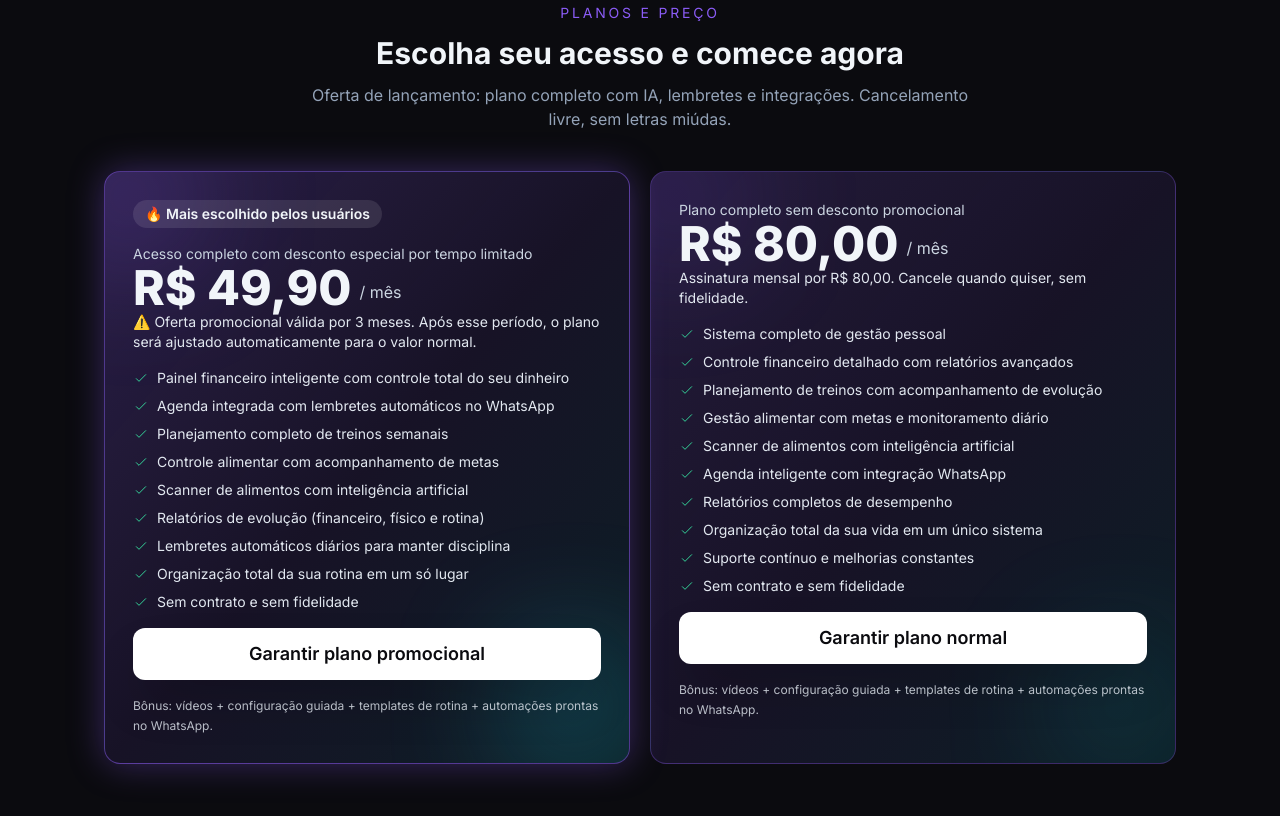
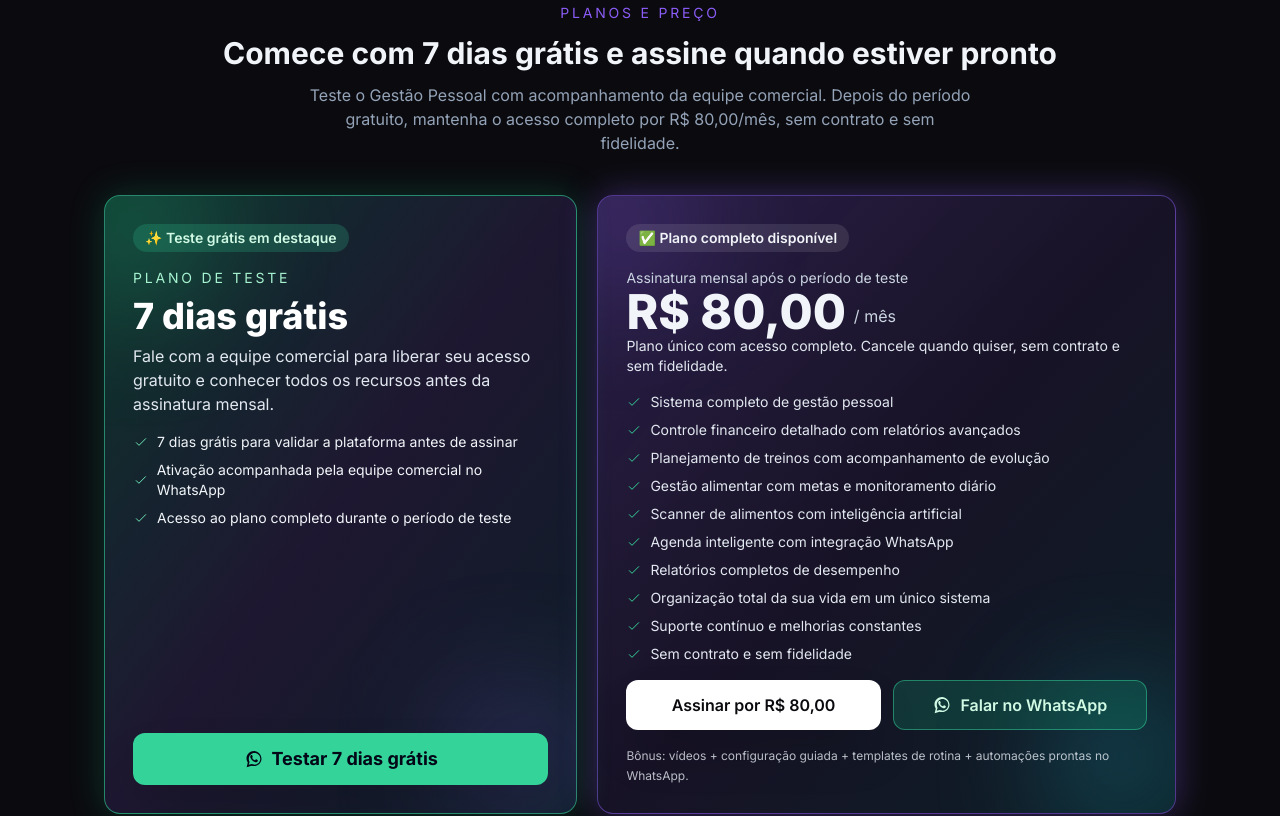
Before and after one commit to fa9958189/Gestao-Pessoal-Principal, a Next.js app: page / in a window 1280 px wide. Shown: the part 3600-4416 px from the top of the page. Built offline with nearby package versions, Linux system fonts and the light colour scheme.

Commit message:
Atualiza planos e destaca teste gratis

```diff
--- a/app/page.tsx
+++ b/app/page.tsx
@@ -109,7 +109,7 @@ export default function HomePage() {
       <AISection />
       <RemindersSection />
       <ResultsSection />
-      <PricingSection onOpenOverlay={handleOpenOverlay} />
+      <PricingSection />
       <FinalCTA onOpenOverlay={handleOpenOverlay} />
       {isOverlayOpen ? <FinalizarOverlay onClose={handleCloseOverlay} /> : null}
     </main>
--- a/components/PricingSection.tsx
+++ b/components/PricingSection.tsx
@@ -1,27 +1,20 @@
 "use client";
 
 import { motion } from "framer-motion";
-import { CheckIcon } from "./icons";
+import { CheckIcon, WhatsAppIcon } from "./icons";
 
-const STRIPE_LINK_PROMO = "https://buy.stripe.com/6oUbJ350F5Xv7c51M5aR201";
 const STRIPE_LINK_NORMAL = "https://buy.stripe.com/fZu00l3WB99HfIBduNaR200";
+const WHATSAPP_COMMERCIAL_LINK =
+  "https://wa.me/5563992393705?text=Ol%C3%A1!%20Tenho%20interesse%20no%20Gest%C3%A3o%20Pessoal%20e%20quero%20testar%207%20dias%20gr%C3%A1tis.%20Pode%20me%20ajudar%3F";
 
 const openStripeCheckout = (url: string) => {
   if (!url) return;
   window.open(url, "_blank", "noopener,noreferrer");
 };
 
-const promoFeatures = [
-  "Painel financeiro inteligente com controle total do seu dinheiro",
-  "Agenda integrada com lembretes automáticos no WhatsApp",
-  "Planejamento completo de treinos semanais",
-  "Controle alimentar com acompanhamento de metas",
-  "Scanner de alimentos com inteligência artificial",
-  "Relatórios de evolução (financeiro, físico e rotina)",
-  "Lembretes automáticos diários para manter disciplina",
-  "Organização total da sua rotina em um só lugar",
-  "Sem contrato e sem fidelidade"
-];
+const openWhatsAppCommercial = () => {
+  window.open(WHATSAPP_COMMERCIAL_LINK, "_blank", "noopener,noreferrer");
+};
 
 const normalFeatures = [
   "Sistema completo de gestão pessoal",
@@ -36,67 +29,63 @@ const normalFeatures = [
   "Sem contrato e sem fidelidade"
 ];
 
-type PricingSectionProps = {
-  onOpenOverlay: () => void;
-};
+const trialHighlights = [
+  "7 dias grátis para validar a plataforma antes de assinar",
+  "Ativação acompanhada pela equipe comercial no WhatsApp",
+  "Acesso ao plano completo durante o período de teste"
+];
 
-export default function PricingSection({ onOpenOverlay }: PricingSectionProps) {
+export default function PricingSection() {
   return (
     <section id="planos" className="section-shell py-16">
       <div className="text-center mb-10 space-y-3">
         <p className="text-sm text-primary uppercase tracking-[0.2em]">Planos e preço</p>
-        <h2 className="text-3xl font-bold">Escolha seu acesso e comece agora</h2>
+        <h2 className="text-3xl font-bold">Comece com 7 dias grátis e assine quando estiver pronto</h2>
         <p className="text-slate-400 max-w-2xl mx-auto">
-          Oferta de lançamento: plano completo com IA, lembretes e integrações. Cancelamento livre, sem letras
-          miúdas.
+          Teste o Gestão Pessoal com acompanhamento da equipe comercial. Depois do período gratuito, mantenha o
+          acesso completo por R$ 80,00/mês, sem contrato e sem fidelidade.
         </p>
       </div>
 
-      <div className="flex flex-col md:flex-row gap-5 justify-center items-stretch">
+      <div className="grid gap-5 lg:grid-cols-[0.9fr_1.1fr] lg:items-stretch">
         <motion.div
           initial={{ opacity: 0, y: 20 }}
           whileInView={{ opacity: 1, y: 0 }}
           viewport={{ once: true }}
           transition={{ duration: 0.6 }}
-          className="relative w-full max-w-2xl overflow-hidden rounded-2xl border border-primary/50 bg-gradient-to-br from-primary/25 via-primary/10 to-accent/10 p-7 shadow-glow md:scale-[1.02]"
+          className="relative overflow-hidden rounded-2xl border border-emerald-400/60 bg-gradient-to-br from-emerald-500/25 via-primary/15 to-accent/10 p-7 shadow-[0_0_35px_rgba(16,185,129,0.22)]"
         >
-          <div className="absolute -left-10 -top-10 w-32 h-32 bg-primary/30 rounded-full blur-3xl pointer-events-none" />
-          <div className="absolute right-0 bottom-0 w-28 h-28 bg-accent/40 rounded-full blur-3xl pointer-events-none" />
-          <div className="relative z-10 space-y-4">
-            <div className="inline-flex items-center gap-2 px-3 py-1 rounded-full bg-white/10 text-sm font-semibold">
-              🔥 Mais escolhido pelos usuários
+          <div className="absolute -left-10 -top-10 h-36 w-36 rounded-full bg-emerald-400/30 blur-3xl pointer-events-none" />
+          <div className="absolute right-0 bottom-0 h-28 w-28 rounded-full bg-primary/40 blur-3xl pointer-events-none" />
+          <div className="relative z-10 flex h-full flex-col justify-between gap-6">
+            <div className="space-y-4">
+              <div className="inline-flex items-center gap-2 rounded-full bg-emerald-400/20 px-3 py-1 text-sm font-semibold text-emerald-100">
+                ✨ Teste grátis em destaque
               </div>
-            <div>
-              <p className="text-sm text-slate-300">Acesso completo com desconto especial por tempo limitado</p>
-              <div className="flex items-end gap-2">
-                <span className="text-5xl font-extrabold">R$ 49,90</span>
-                <span className="text-slate-300 mb-2">/ mês</span>
-              </div>
-              <p className="text-slate-200 text-sm">
-                ⚠️ Oferta promocional válida por 3 meses. Após esse período, o plano será ajustado automaticamente
-                para o valor normal.
+              <div className="space-y-2">
+                <p className="text-sm uppercase tracking-[0.2em] text-emerald-200">Plano de teste</p>
+                <h3 className="text-4xl font-extrabold text-white">7 dias grátis</h3>
+                <p className="text-slate-200">
+                  Fale com a equipe comercial para liberar seu acesso gratuito e conhecer todos os recursos antes da
+                  assinatura mensal.
                 </p>
               </div>
-            <ul className="space-y-2 text-sm text-slate-200">
-              {promoFeatures.map((feature) => (
+              <ul className="space-y-2 text-sm text-slate-100">
+                {trialHighlights.map((feature) => (
                   <li key={feature} className="flex items-center gap-2">
-                  <CheckIcon className="w-4 h-4 text-emerald-400" /> {feature}
+                    <CheckIcon className="h-4 w-4 text-emerald-300" /> {feature}
                   </li>
                 ))}
               </ul>
-            <div>
+            </div>
             <button
               type="button"
-                onClick={() => openStripeCheckout(STRIPE_LINK_PROMO)}
-                aria-label="Garantir acesso promocional e abrir a etapa de finalização"
-                className="inline-flex items-center justify-center w-full py-3 rounded-xl bg-white text-dark font-semibold text-lg shadow-2xl transition hover:-translate-y-0.5"
+              onClick={openWhatsAppCommercial}
+              aria-label="Falar com a equipe comercial no WhatsApp para testar 7 dias grátis"
+              className="inline-flex w-full items-center justify-center gap-2 rounded-xl bg-emerald-400 px-6 py-3 text-lg font-bold text-slate-950 shadow-2xl transition hover:-translate-y-0.5 hover:bg-emerald-300"
             >
-                Garantir plano promocional
+              <WhatsAppIcon className="h-5 w-5" /> Testar 7 dias grátis
             </button>
-            </div>
-            <div className="text-xs text-slate-200/80 leading-relaxed">
-              Bônus: vídeos + configuração guiada + templates de rotina + automações prontas no WhatsApp.
-            </div>
           </div>
         </motion.div>
 
@@ -105,18 +94,23 @@ export default function PricingSection({ onOpenOverlay }: PricingSectionProps) {
           whileInView={{ opacity: 1, y: 0 }}
           viewport={{ once: true }}
           transition={{ duration: 0.6, delay: 0.1 }}
-          className="relative w-full max-w-2xl overflow-hidden rounded-2xl border border-primary/30 bg-gradient-to-br from-primary/20 via-primary/10 to-accent/10 p-7"
+          className="relative overflow-hidden rounded-2xl border border-primary/50 bg-gradient-to-br from-primary/25 via-primary/10 to-accent/10 p-7 shadow-glow"
         >
-          <div className="absolute -left-10 -top-10 w-32 h-32 bg-primary/20 rounded-full blur-3xl pointer-events-none" />
-          <div className="absolute right-0 bottom-0 w-28 h-28 bg-accent/20 rounded-full blur-3xl pointer-events-none" />
+          <div className="absolute -left-10 -top-10 w-32 h-32 bg-primary/30 rounded-full blur-3xl pointer-events-none" />
+          <div className="absolute right-0 bottom-0 w-28 h-28 bg-accent/40 rounded-full blur-3xl pointer-events-none" />
           <div className="relative z-10 space-y-4">
+            <div className="inline-flex items-center gap-2 px-3 py-1 rounded-full bg-white/10 text-sm font-semibold">
+              ✅ Plano completo disponível
+            </div>
             <div>
-              <p className="text-sm text-slate-300">Plano completo sem desconto promocional</p>
+              <p className="text-sm text-slate-300">Assinatura mensal após o período de teste</p>
               <div className="flex items-end gap-2">
                 <span className="text-5xl font-extrabold">R$ 80,00</span>
                 <span className="text-slate-300 mb-2">/ mês</span>
               </div>
-              <p className="text-slate-200 text-sm">Assinatura mensal por R$ 80,00. Cancele quando quiser, sem fidelidade.</p>
+              <p className="text-slate-200 text-sm">
+                Plano único com acesso completo. Cancele quando quiser, sem contrato e sem fidelidade.
+              </p>
             </div>
             <ul className="space-y-2 text-sm text-slate-200">
               {normalFeatures.map((feature) => (
@@ -125,14 +119,22 @@ export default function PricingSection({ onOpenOverlay }: PricingSectionProps) {
                 </li>
               ))}
             </ul>
-            <div>
+            <div className="grid gap-3 sm:grid-cols-2">
               <button
                 type="button"
                 onClick={() => openStripeCheckout(STRIPE_LINK_NORMAL)}
-                aria-label="Garantir acesso completo e abrir a etapa de finalização"
-                className="inline-flex items-center justify-center w-full py-3 rounded-xl bg-white text-dark font-semibold text-lg shadow-2xl transition hover:-translate-y-0.5"
+                aria-label="Garantir acesso completo por 80 reais mensais e abrir a etapa de finalização"
+                className="inline-flex items-center justify-center rounded-xl bg-white px-5 py-3 text-dark font-semibold shadow-2xl transition hover:-translate-y-0.5"
               >
-                Garantir plano normal
+                Assinar por R$ 80,00
+              </button>
+              <button
+                type="button"
+                onClick={openWhatsAppCommercial}
+                aria-label="Falar com a equipe comercial pelo WhatsApp"
+                className="inline-flex items-center justify-center gap-2 rounded-xl border border-emerald-400/50 bg-emerald-500/20 px-5 py-3 text-emerald-100 font-semibold transition hover:-translate-y-0.5"
+              >
+                <WhatsAppIcon className="h-5 w-5" /> Falar no WhatsApp
               </button>
             </div>
             <div className="text-xs text-slate-200/80 leading-relaxed">
```
Lines whose indentation alone changed are shown as unchanged.
